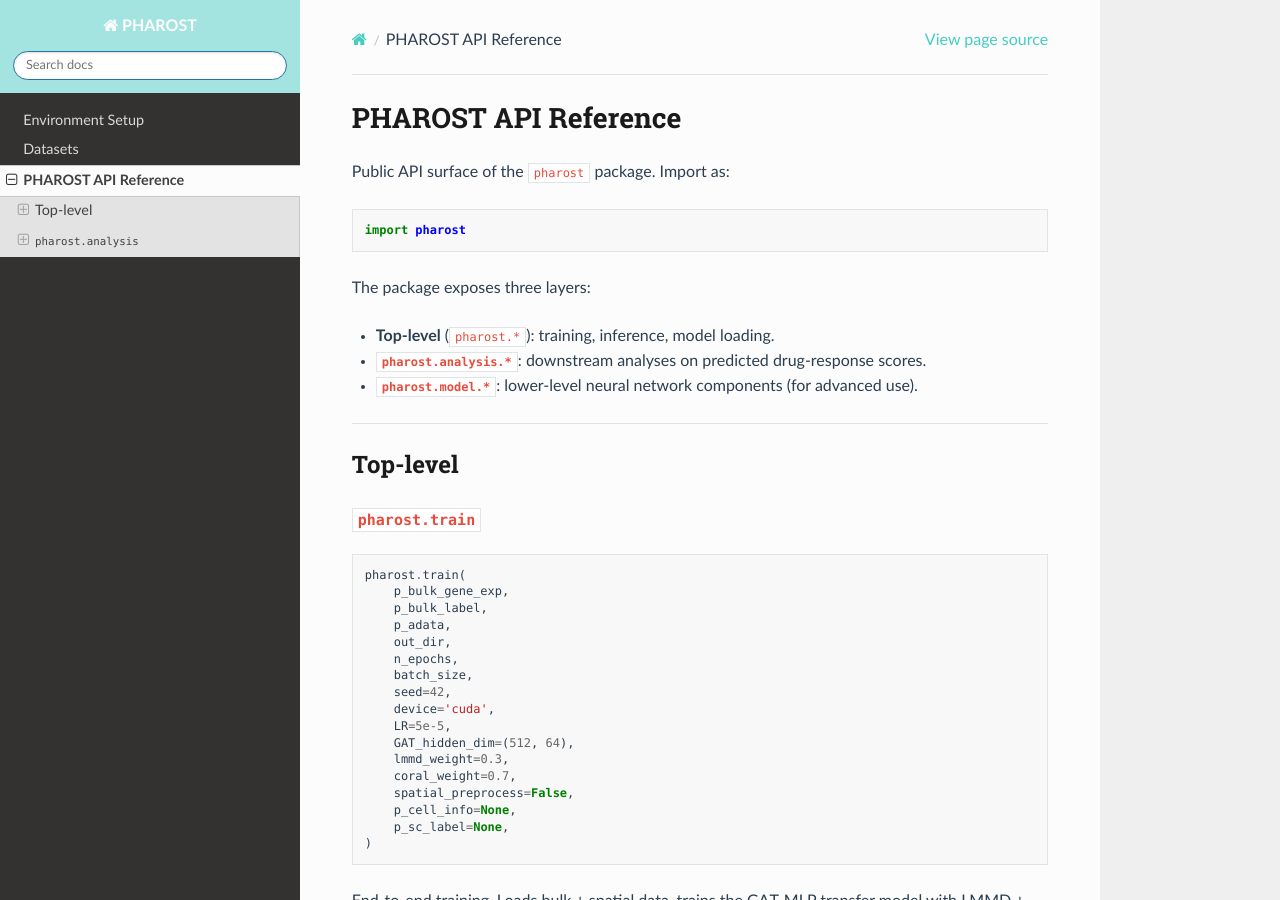
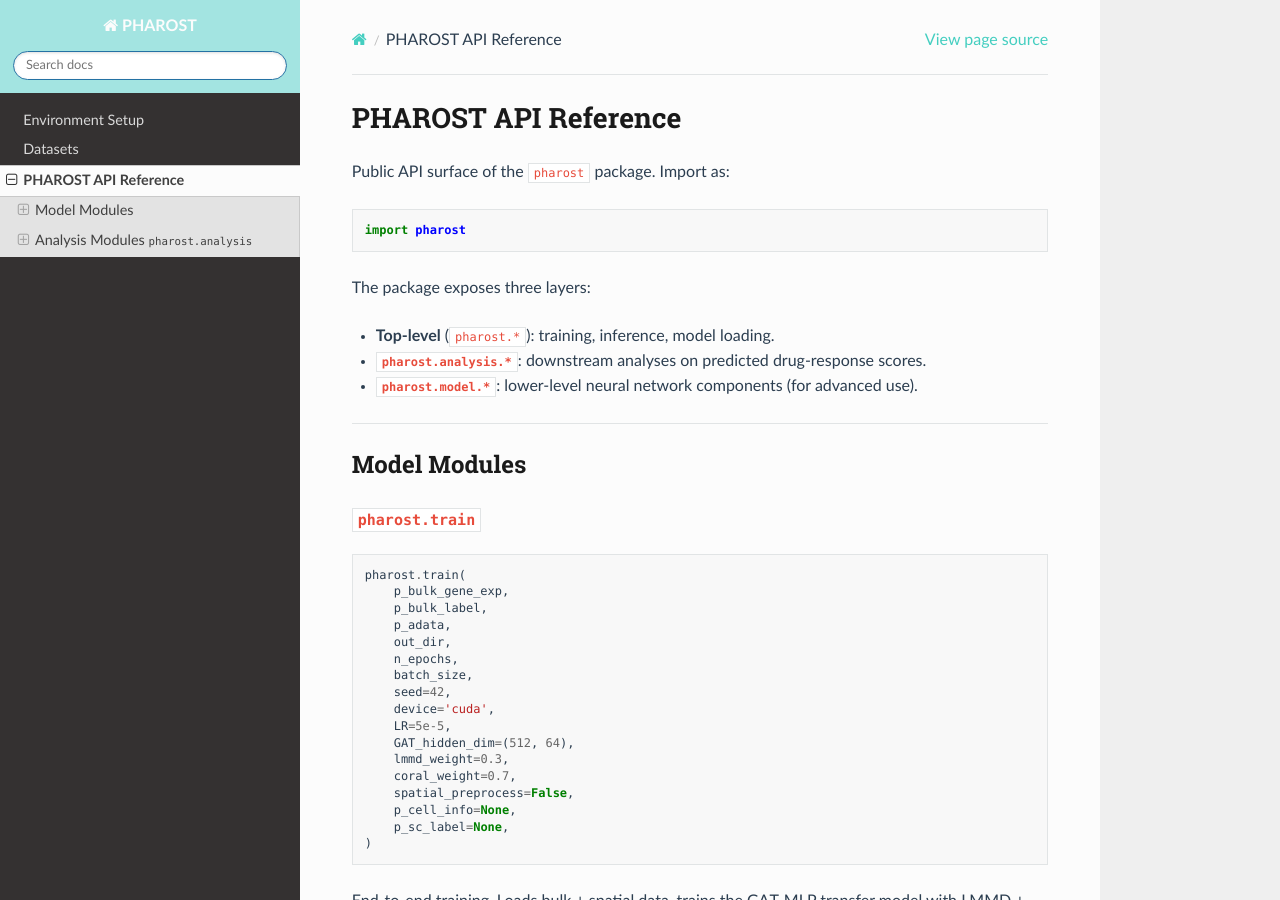
Before and after one commit to YMa-lab/PHAROST_docs, a Sphinx documentation site: the page built from docs/source/api.md, in a window 1280 px wide and 900 px high. Built offline with Sphinx 7.4.7 and the Read the Docs theme 3.1.0, drawn with Linux system fonts in a browser that asks for light colours; pages that are not in the unit, such as notebooks, are missing from menus.

Commit message:
Update api.md

```diff
--- a/docs/source/api.md
+++ b/docs/source/api.md
@@ -13,8 +13,7 @@ The package exposes three layers:
 - **`pharost.model.*`**: lower-level neural network components (for advanced use).
 
 ---
-
-## Top-level
+## Model Modules
 
 ### `pharost.train`
 
@@ -120,8 +119,7 @@ Run inference on spatial cells using a trained model.
 ordered to match `adata.obs`.
 
 ---
-
-## `pharost.analysis`
+## Analysis Modules `pharost.analysis`
 
 Downstream analyses. All functions assume `adata.obs[drug]` already contains
 predicted probabilities (use `load_response_prediction` to populate them).
```
